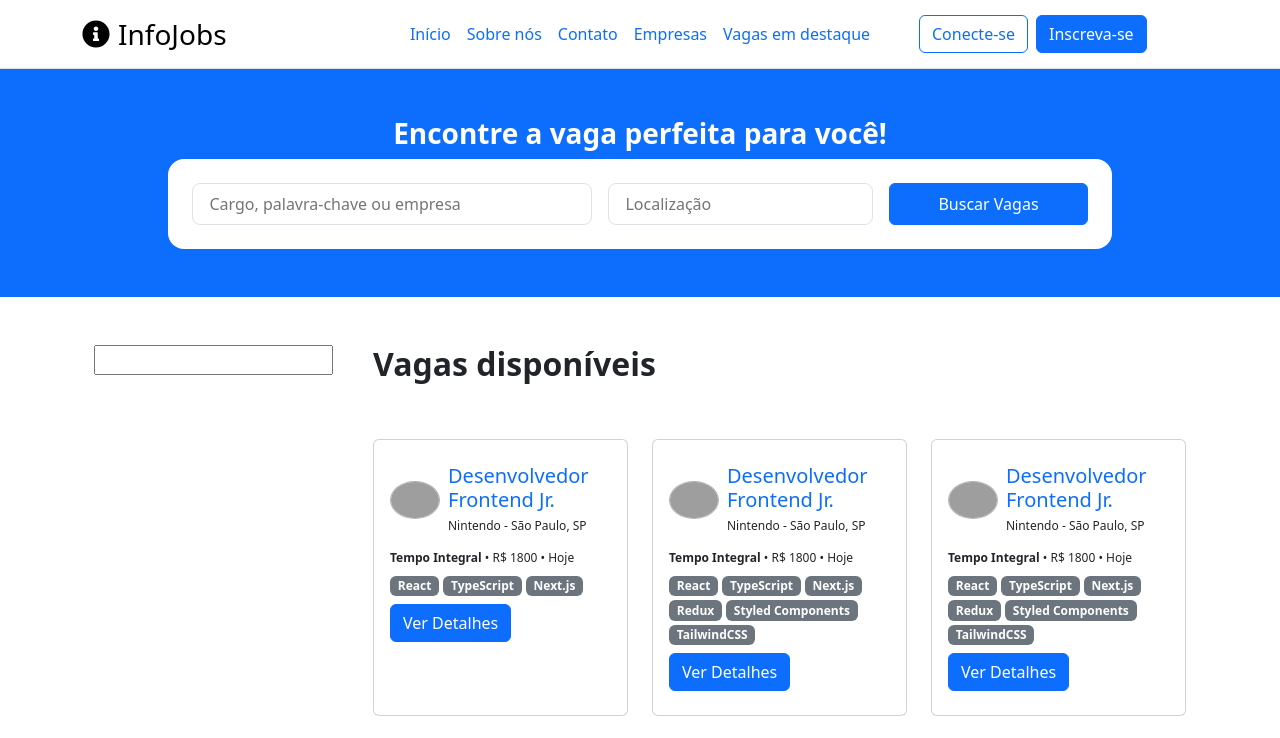
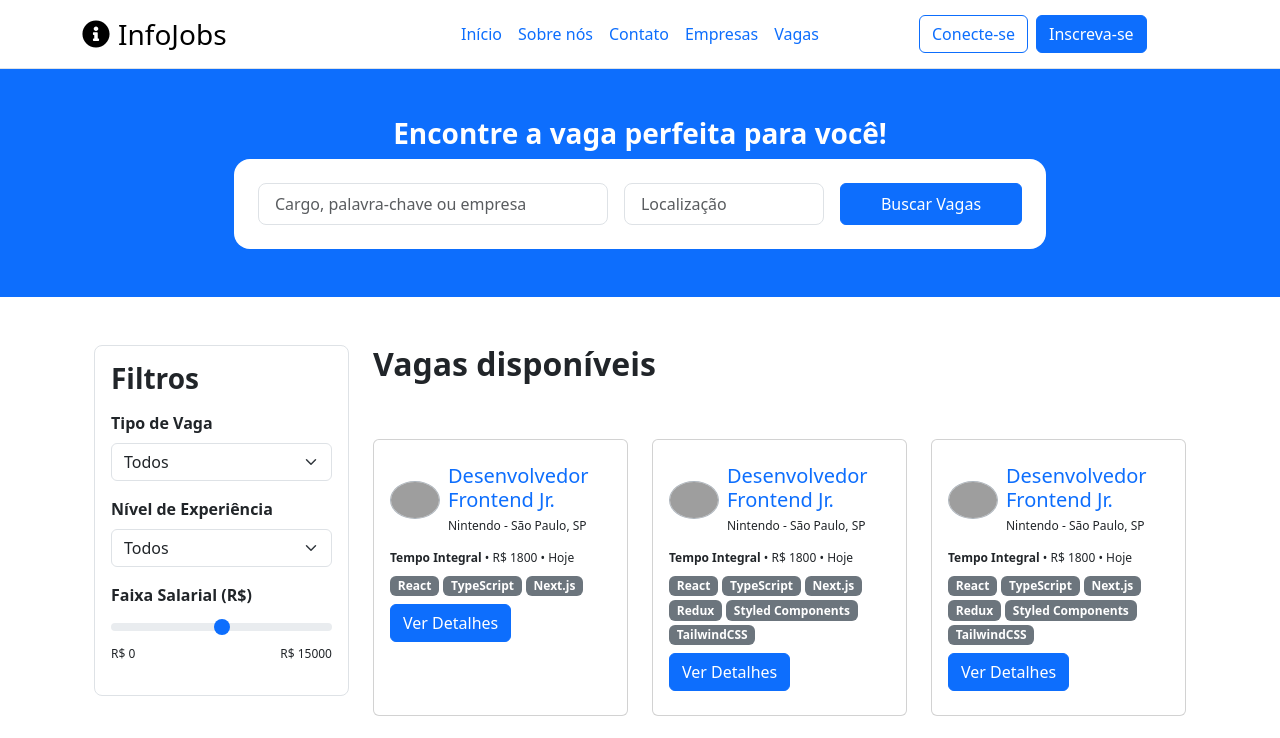
Before and after one commit to LuizFelipe-Chiconelli/-integrator_2025, a React (Vite) app in the folder conectando-talentos/frontend/: page /vagas in a window 1280 px wide. Shown: the top 738 px of the page. Built offline with nearby package versions, Linux system fonts and the light colour scheme; grey boxes are pictures that could not be loaded.

Commit message:
filtro de vagas

```diff
--- a/conectando-talentos/frontend/src/components/header/header.tsx
+++ b/conectando-talentos/frontend/src/components/header/header.tsx
@@ -25,7 +25,7 @@ export default function Header() {
                                 <Nav.Link as={Link} to="#">Sobre nós</Nav.Link>
                                 <Nav.Link as={Link} to="#">Contato</Nav.Link>
                                 <Nav.Link as={Link} to="#">Empresas</Nav.Link>
-                                <Nav.Link as={Link} to="#">Vagas em destaque</Nav.Link>
+                                <Nav.Link as={Link} to="/vagas">Vagas</Nav.Link>
                             </Nav>
                         </NavbarCollapse>
                     </div>
--- /dev/null
+++ b/conectando-talentos/frontend/src/components/joboffers/filter.tsx
@@ -0,0 +1,44 @@
+import { Container, Form } from "react-bootstrap"
+
+export default function JobOffersFilter() {
+    return (
+        <Container className="border rounded-3 p-3">
+            <h3 className="fw-bold mb-3">Filtros</h3>
+
+            <Form className="d-flex flex-column gap-3 mb-3">
+                <Form.Group controlId="formTipo">
+                    <Form.Label className="fs-6 fw-semibold">Tipo de Vaga</Form.Label>
+                    <Form.Select>
+                        <option value="Todos">Todos</option>
+                        <option value="Tempo Integral">Tempo Integral</option>
+                        <option value="Meio Periodo">Meio Periodo</option>
+                        <option value="Remoto">Remoto</option>
+                        <option value="Freelancer">Freelancer</option>
+                        <option value="Estágio">Estágio</option>
+                    </Form.Select>
+                </Form.Group>
+
+                <Form.Group controlId="formExp">
+                    <Form.Label className="fs-6 fw-semibold">Nível de Experiência</Form.Label>
+                    <Form.Select>
+                        <option value="Todos">Todos</option>
+                        <option value="Júnior/Trainee">Júnior/Trainee</option>
+                        <option value="Pleno">Pleno</option>
+                        <option value="Senior">Senior</option>
+                        <option value="Gerente/Diretor">Gerente/Diretor</option>
+                    </Form.Select>
+                </Form.Group>
+
+                <Form.Group controlId="formSalario">
+                    <Form.Label className="fs-6 fw-semibold">Faixa Salarial (R$)</Form.Label>
+                    <Form.Range  />
+
+                    <div className="d-flex justify-content-between">
+                        <span>R$ 0</span>
+                        <span>R$ 15000</span>
+                    </div>
+                </Form.Group>
+            </Form>
+        </Container>
+    )
+}
--- a/conectando-talentos/frontend/src/components/sections/joboffers/joboffersgrid.tsx
+++ b/conectando-talentos/frontend/src/components/sections/joboffers/joboffersgrid.tsx
@@ -1,6 +1,7 @@
 import { Container } from "react-bootstrap"
 
 import OfferCard from "../../joboffers/offercard"
+import JobOffersFilter from "../../joboffers/filter"
 
 import type { JobOffer } from "../../../types/job"
 
@@ -71,7 +72,7 @@ export default function JobOffersGrid() {
     return (
         <Container fluid="xl" className="row d-flex justify-content-center mt-5">
             <Container id="job-offerfilter" className="col-3">
-                <input type="text" />
+                <JobOffersFilter />
             </Container>
             <Container id="featured-job-offers" className="col">
                 <div className="d-flex flex-column">
--- a/conectando-talentos/frontend/src/components/sections/joboffers/topsearch.css
+++ b/conectando-talentos/frontend/src/components/sections/joboffers/topsearch.css
@@ -1,3 +1,11 @@
-#vaga-input {
-    width: 400px !important;
+#formVaga {
+    width: 350px;
 }
+
+#formLocal {
+    width: 200px;
+}
+
+#searchButton {
+    padding: 8px 40px;
+}
--- a/conectando-talentos/frontend/src/components/sections/joboffers/topsearch.tsx
+++ b/conectando-talentos/frontend/src/components/sections/joboffers/topsearch.tsx
@@ -1,4 +1,4 @@
-import { Button, Container } from "react-bootstrap"
+import { Button, Container, Form } from "react-bootstrap"
 
 import "./topsearch.css"
 
@@ -11,23 +11,34 @@ export default function TopSearch() {
         >
             <h1 className="text-white fw-bold fs-3">Encontre a vaga perfeita para você!</h1>
 
-            <div
-                id="search-wrapper"
-                className="bg-white d-flex rounded-4 gap-3 p-4"
+            <Form
+                className="bg-white d-flex align-items-center justify-content-center rounded-4 gap-3 p-4"
             >
-                <input
+                <Form.Group className="w-100" controlId="formVaga">
+                    <Form.Control
                         type="text"
-                    className="rounded-3 border px-3 py-2"
+                        size="lg"
+                        className="rounded-3 border fs-6"
                         placeholder="Cargo, palavra-chave ou empresa"
-                    id="vaga-input"
                     />
-                <input
+                </Form.Group>
+
+                <Form.Group className="w-100" controlId="formLocal">
+                    <Form.Control
                         type="text"
-                    className="rounded-3 border px-3"
+                        size="lg"
+                        className="rounded-3 border fs-6"
                         placeholder="Localização"
                     />
-                <Button className="px-5">Buscar Vagas</Button>
-            </div>
+                </Form.Group>
+
+                <Button
+                    id="searchButton"
+                    className="w-100 fs-6"
+                >
+                    Buscar Vagas
+                </Button>
+            </Form>
         </Container>
     )
 }
```
Lines whose indentation alone changed are shown as unchanged.
